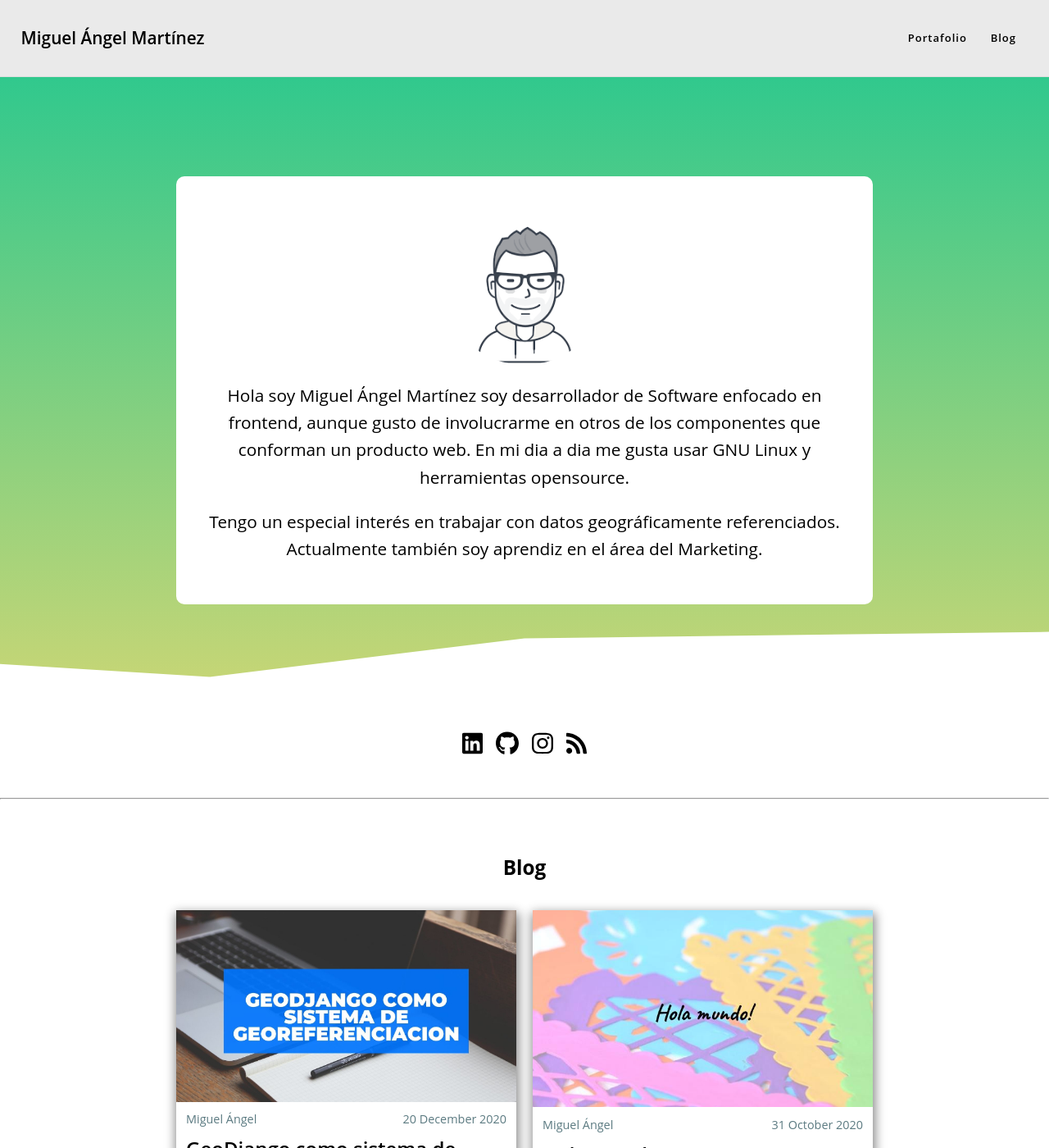
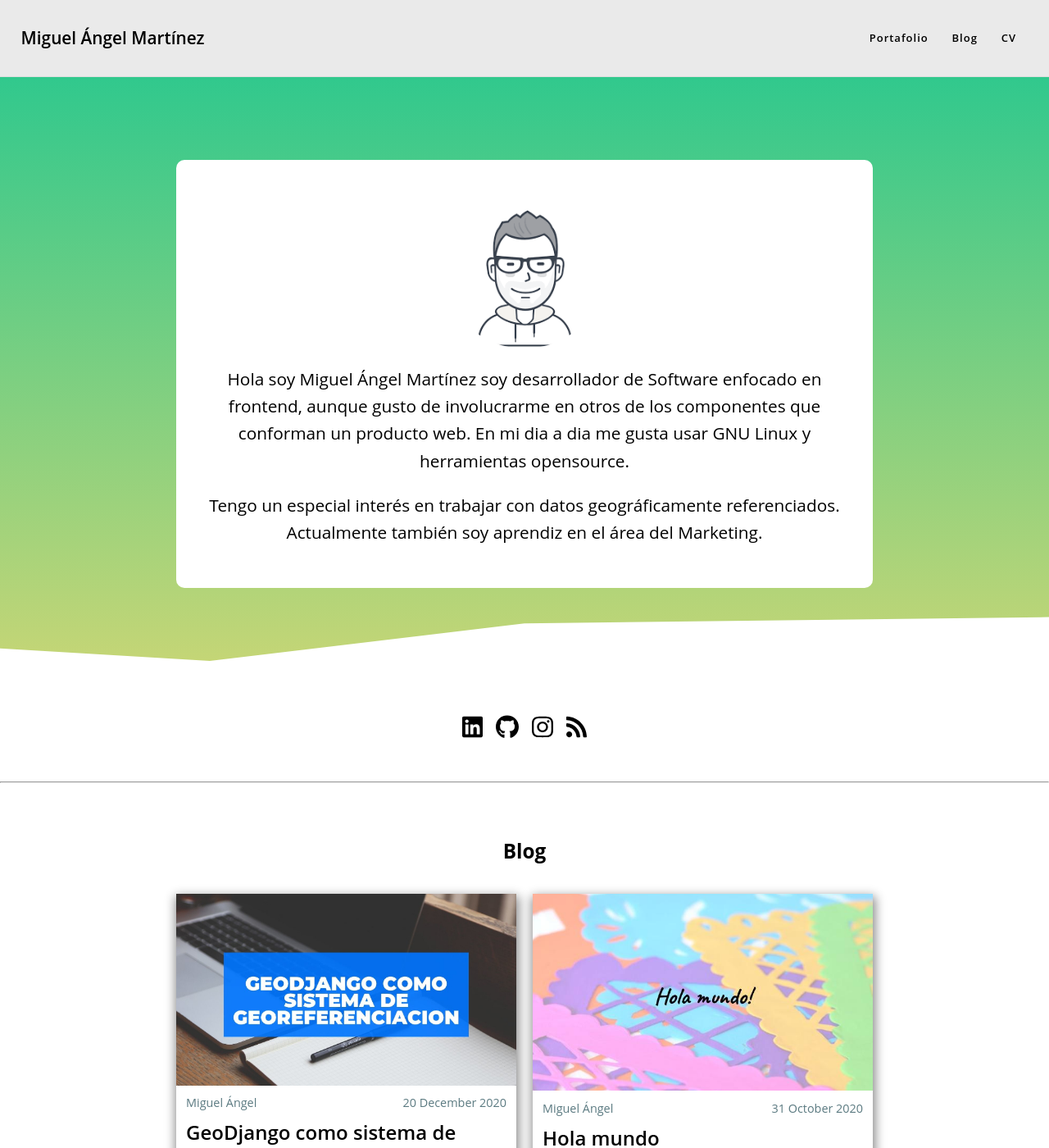
Before and after one commit to migueldnt/migueldnt.dev, a Jekyll site: the page built from index.md, in a window 1280 px wide and 1400 px high. Shown: the whole window at 82% size. Built offline with Jekyll 4.4.1, drawn with Linux system fonts in a browser that asks for light colours.

Commit message:
adecuaciones en el nav

```diff
--- a/_includes/nav.html
+++ b/_includes/nav.html
@@ -1,9 +1,9 @@
 <nav class="main-nav">
     <a class="brand-title" href="/">Miguel Ángel Martínez</a>
-    <button class="navbar-toggler">
+    <button class="navbar-toggler" data-target="nav-principal" aria-label="menu" aria-expanded="false">
         <span class="icon"></span>
     </button>
-    <div class="navbar-collapse">
+    <div class="navbar-collapse" id="nav-principal">
         <ul class="navbar-nav">
             <li class="nav-item">
                 <a class="nav-link" href='{{"/portafolio/" | absolute_url }}'>Portafolio</a>
@@ -11,6 +11,9 @@
             <li class="nav-item">
                 <a class="nav-link" href='{{"/blog/" | absolute_url }}'>Blog</a>
             </li>
+            <li class="nav-item">
+                <a class="nav-link" href='#'>CV</a>
+            </li>
         </ul>
     </div>
 </nav>
--- a/assets/estilos.css
+++ b/assets/estilos.css
@@ -150,7 +150,6 @@ button{
 
 .presentacion-card{
 
-    margin-top: 120px;
     padding: 30px 1.5rem 30px 1.5rem;
 
     color: inherit;
@@ -158,6 +157,14 @@ button{
     /*box-shadow: 1px 5px 12px 2px #888;*/
     text-align: center;
     background-color: var(--bg-primary-color);
+
+    margin: 50px 1rem 0 1rem;
+}
+
+@media (min-width: 1100px){
+    .presentacion-card{
+        margin: 100px 0 0 0;
+    }
 }
 
 .presentacion-card .presentacion-image{
@@ -191,6 +198,13 @@ div.blog-item>.card-blog-item{
     display: block;
     text-decoration: none;
     color: inherit;
+    margin: 0 1rem;
+}
+
+@media (min-width: 1100px){
+    div.blog-item>.card-blog-item{
+        margin: 0;
+    }
 }
 
 
--- a/assets/general.js
+++ b/assets/general.js
@@ -1 +1,10 @@
-console.log("hola mundo");
+document.addEventListener('DOMContentLoaded', () => {
+    let toggler=Array.prototype.slice.call(document.querySelectorAll('.navbar-toggler'), 0);
+    //console.log(toggler[0])
+
+    let target=document.getElementById( toggler[0].dataset.target );
+    toggler[0].addEventListener("click", ()=>{
+        toggler[0].classList.toggle("is-active")
+        target.classList.toggle("show")
+    })
+});
```
